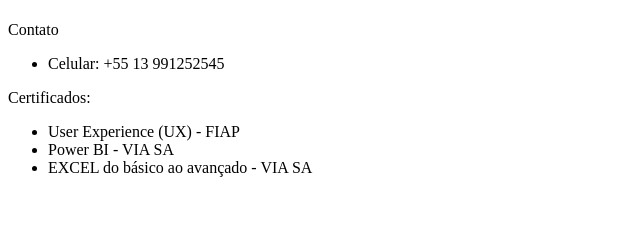
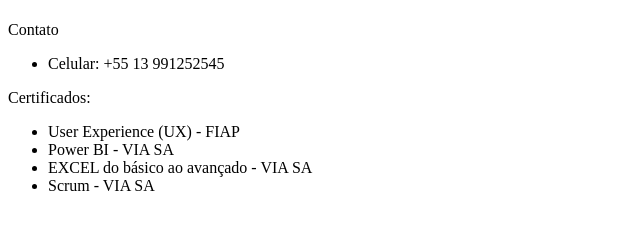
Before and after one commit to silvachris/Treinamentos, a plain HTML site: page Minha Bio Online/index.html in a window 1280 px wide. Shown: the part 59-288 px from the top of the page, without its empty margins (0-640 px from the left). Drawn offline with Linux system fonts and the light colour scheme.

Commit message:
Update index.html

```diff
--- a/Minha Bio Online/index.html
+++ b/Minha Bio Online/index.html
@@ -19,6 +19,7 @@
                 <li>User Experience (UX) - FIAP</li>
                 <li>Power BI - VIA SA</li>
                 <li>EXCEL do básico ao avançado - VIA SA</li>
+                <li>Scrum - VIA SA</LI>
             </ul>
 </body>
 </html>
```
